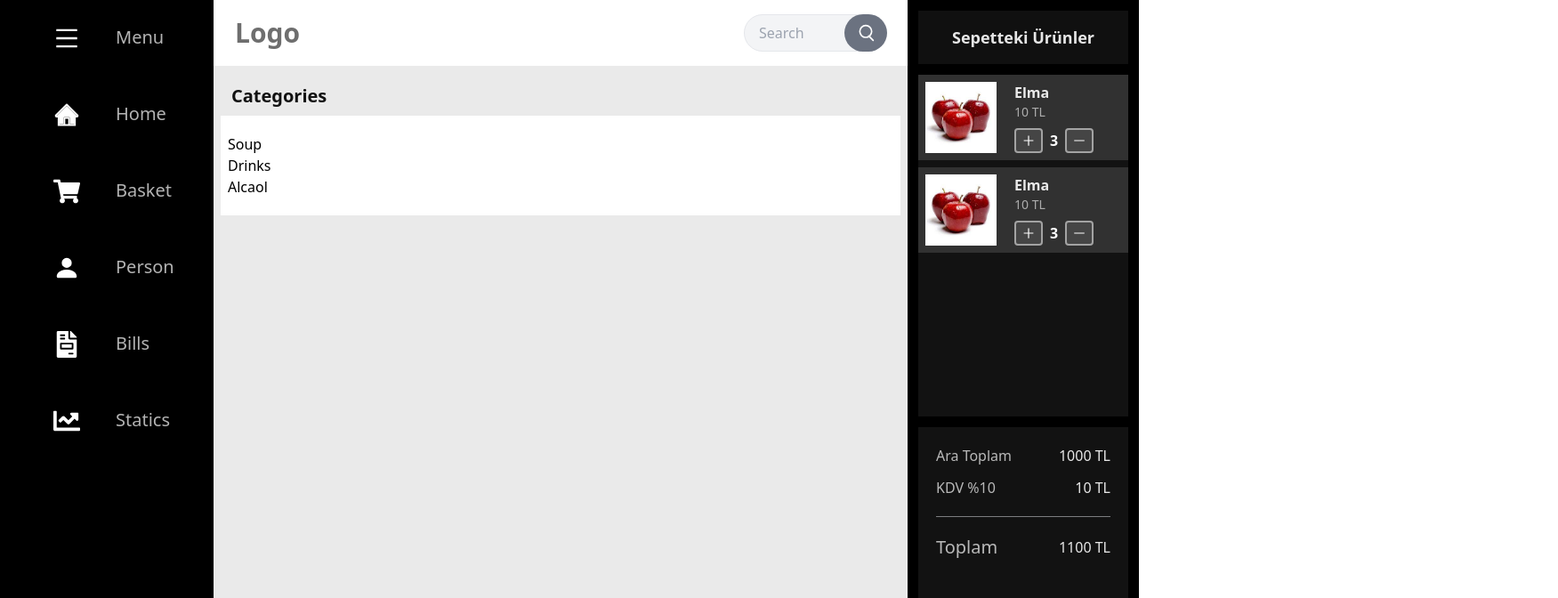
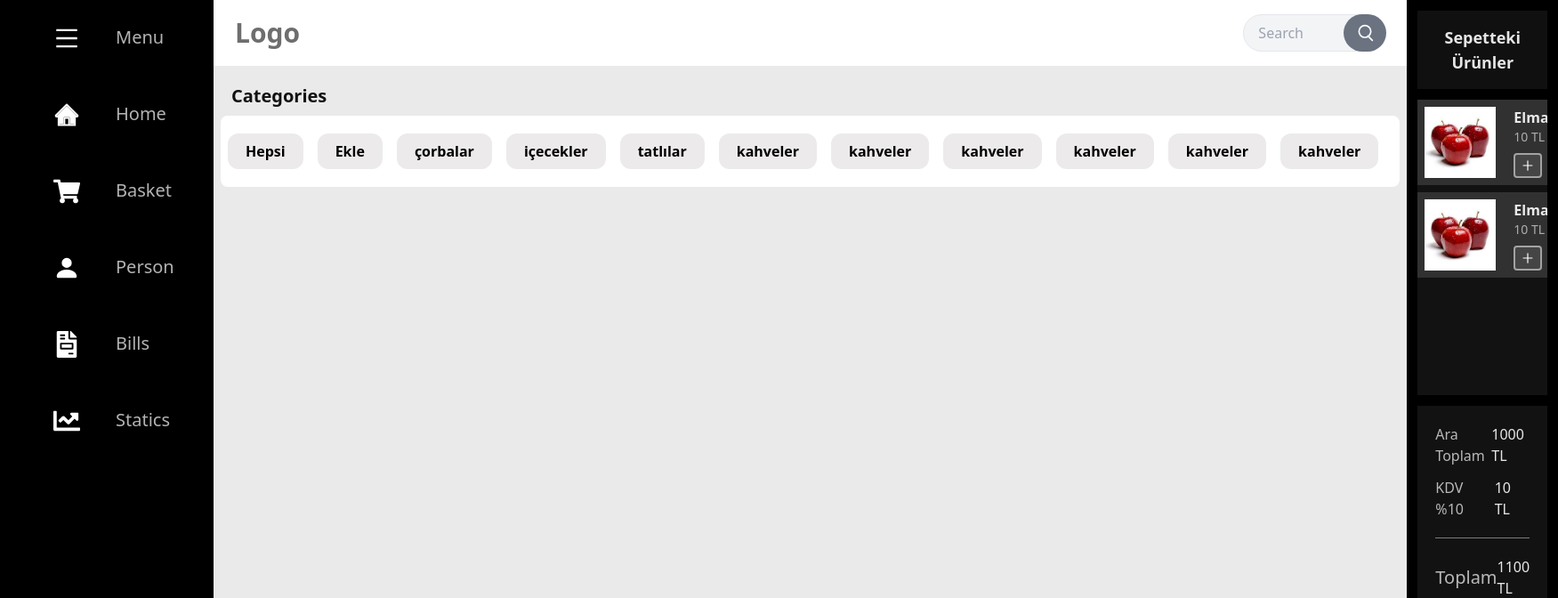
Before and after one commit to berrkay1/pos-app, a React (Create React App) app: page / in a window 1280 px wide. Shown: the top 672 px of the page at 89% size, 1751 px wide, since content can reach past the window. Built offline with nearby package versions, Linux system fonts and the light colour scheme.

Commit message:
categori sayfasına ekleme yapıldı

```diff
--- a/src/components/Categories.jsx
+++ b/src/components/Categories.jsx
@@ -1,15 +1,19 @@
 import React from 'react'
 
 const Categories = () => {
+
+  const catogori = ['Hepsi', 'Ekle', 'çorbalar', 'içecekler', 'tatlılar', 'kahveler','kahveler','kahveler','kahveler','kahveler','kahveler']
+
   return (
-    <div className='mx-2 mt-5'>
-        <h2 className='text-xl text-pos-black2 font-bold px-3 mb-2'>Categories</h2>
-        <div className='bg-white px-2 py-5 '>
-            <div>Soup</div>
-            <div>Drinks</div>
-            <div>Alcaol</div>
-
-        </div>
+    <div className='mx-2 mt-5 '>
+      <h2 className='text-xl text-pos-black2 font-bold px-3 mb-2'>Categories</h2>
+      <div className='bg-white px-2 py-5 rounded-lg flex items-center justify-center '>
+        {
+          catogori.map((item, idx) => (
+            <div key={idx} className='px-5 py-2 bg-[#eceaea] rounded-xl text-pos-black1 font-bold mr-4'>{item}</div>
+          ))
+        }
+      </div>
     </div>
   )
 }
--- a/src/components/Headers.jsx
+++ b/src/components/Headers.jsx
@@ -12,7 +12,7 @@ const Headers = () => {
             <div className="relative">
                 <input
                     type="text"
-                    className={`w-40 px-4 py-2 border rounded-full bg-gray-100 focus:outline-none focus:ring-2 focus:ring-gray-500 focus:border-transparent transition-all duration-500 ease-in-out ${isFocused ? "w-72" : ""
+                    className={`w-40 px-4 py-2 border rounded-full bg-gray-100 focus:outline-none focus:ring-2 focus:ring-gray-500 focus:border-transparent transition-all duration-500 oyu ease-in-out ${isFocused ? "w-72" : ""
                         }`}
                     placeholder="Search"
                     onFocus={() => setIsFocused(true)}
```
